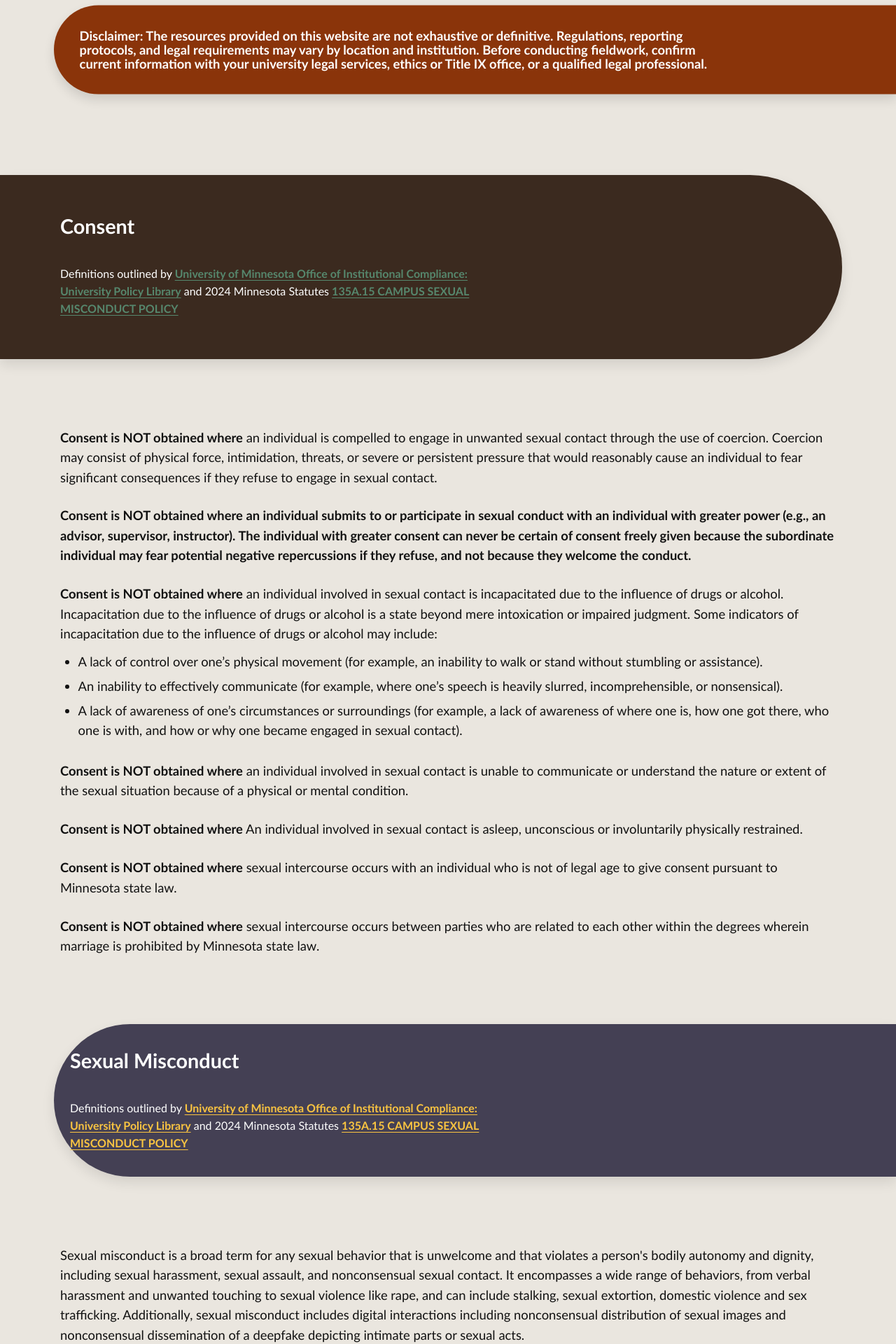
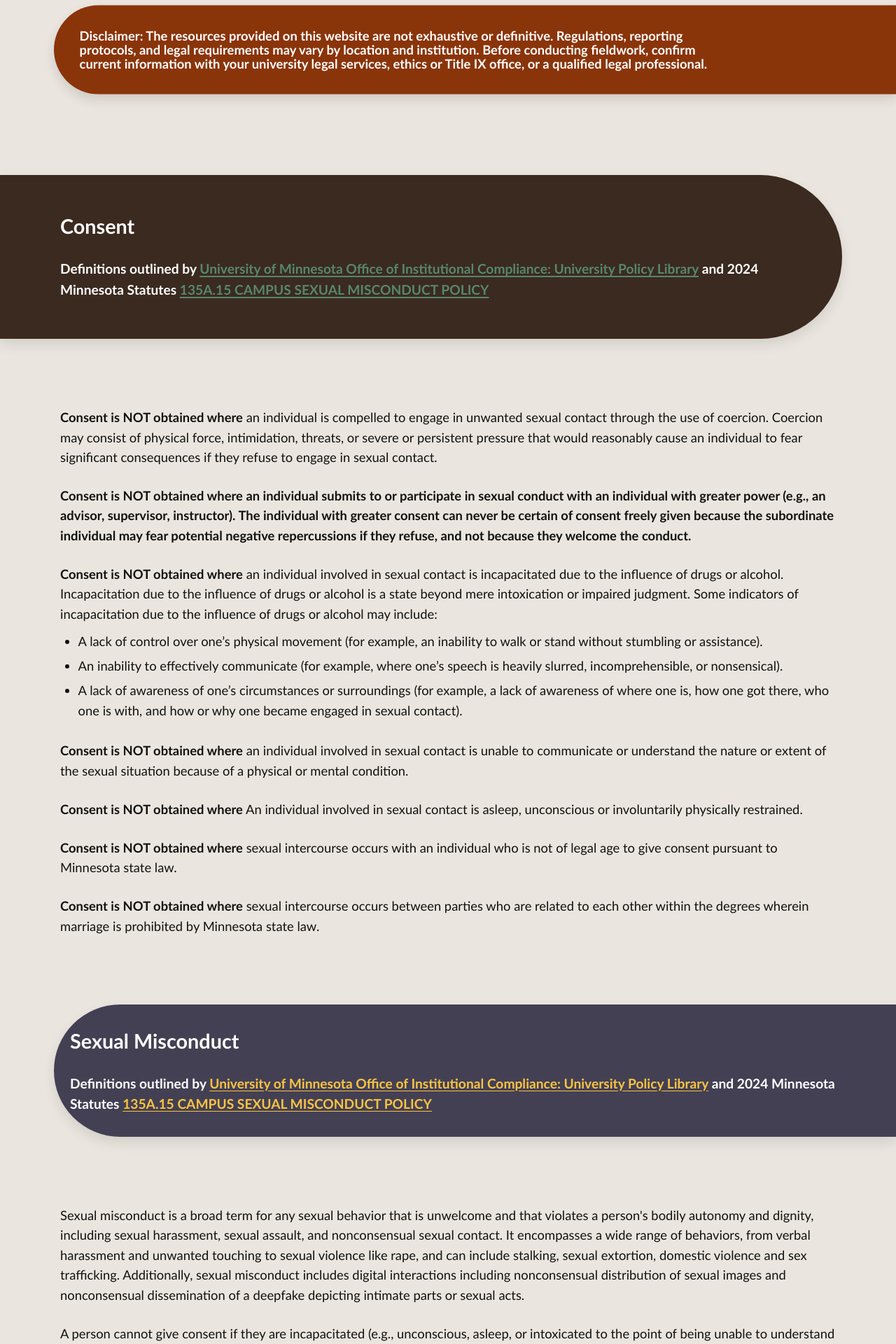
Before and after one commit to AnthroSafetyWarrior/GoldenTrowelProject, a Jekyll site: the page built from _pages/definitions.html, in a window 1280 px wide. Shown: the part 1130-3050 px from the top of the page at 70% size. Built offline with Jekyll 4.4.1, drawn with Linux system fonts in a browser that asks for light colours.

Commit message:
updating name

```diff
--- a/_pages/definitions.html
+++ b/_pages/definitions.html
@@ -70,7 +70,7 @@
 <section class="pillband pill--soil pill--clip-left pill--tight">
  <div class="section">
 <h2>Consent</h2>
-<p class="lede-note" style="margin-top:.8rem; font-size:1em;">Definitions outlined by <strong><a href "https://policy.umn.edu/opportunity/sexharassassault#:~:text=by%20this%20policy.-,Relationship%20violence,-Relationship%20violence%20is" target="_blank" rel="noopener noreferrer">University of Minnesota Office of Institutional Compliance: University Policy Library</a></strong> and 2024 Minnesota Statutes <strong><a href "https://www.revisor.mn.gov/statutes/cite/135A.15s" target="_blank" rel="noopener noreferrer">135A.15 CAMPUS SEXUAL MISCONDUCT POLICY</a></strong></p>
+<p class="lede">Definitions outlined by <strong><a href "https://policy.umn.edu/opportunity/sexharassassault#:~:text=by%20this%20policy.-,Relationship%20violence,-Relationship%20violence%20is" target="_blank" rel="noopener noreferrer">University of Minnesota Office of Institutional Compliance: University Policy Library</a></strong> and 2024 Minnesota Statutes <strong><a href "https://www.revisor.mn.gov/statutes/cite/135A.15s" target="_blank" rel="noopener noreferrer">135A.15 CAMPUS SEXUAL MISCONDUCT POLICY</a></strong></p>
 </div>
 </section>
 
@@ -103,7 +103,7 @@
 <section class="pillband pill--slate pill--clip-right pill--tight">
  <div class="section">
 <h2>Sexual Misconduct</h2>
-<p class="lede-note" style="margin-top:.8rem; font-size:1em;">Definitions outlined by <strong><a href "https://policy.umn.edu/opportunity/sexharassassault#:~:text=by%20this%20policy.-,Relationship%20violence,-Relationship%20violence%20is" target="_blank" rel="noopener noreferrer">University of Minnesota Office of Institutional Compliance: University Policy Library</a></strong> and 2024 Minnesota Statutes <strong><a href "https://www.revisor.mn.gov/statutes/cite/135A.15s" target="_blank" rel="noopener noreferrer">135A.15 CAMPUS SEXUAL MISCONDUCT POLICY</a></strong></p>
+<p class="lede">Definitions outlined by <strong><a href "https://policy.umn.edu/opportunity/sexharassassault#:~:text=by%20this%20policy.-,Relationship%20violence,-Relationship%20violence%20is" target="_blank" rel="noopener noreferrer">University of Minnesota Office of Institutional Compliance: University Policy Library</a></strong> and 2024 Minnesota Statutes <strong><a href "https://www.revisor.mn.gov/statutes/cite/135A.15s" target="_blank" rel="noopener noreferrer">135A.15 CAMPUS SEXUAL MISCONDUCT POLICY</a></strong></p>
 </div>
 </section>
 
@@ -121,7 +121,7 @@
 <section class="pillband pill--sage pill--clip-left pill--tight">
  <div class="section">
 <h2>Sexual Harassment</h2>
-<p class="lede-note" style="margin-top:.8rem; font-size:1em;">Definitions outlined by <strong><a href "https://policy.umn.edu/opportunity/sexharassassault#:~:text=by%20this%20policy.-,Relationship%20violence,-Relationship%20violence%20is" target="_blank" rel="noopener noreferrer">University of Minnesota Office of Institutional Compliance: University Policy Library</a></strong> and 2024 Minnesota Statutes <strong><a href "https://www.revisor.mn.gov/statutes/cite/135A.15s" target="_blank" rel="noopener noreferrer">135A.15 CAMPUS SEXUAL MISCONDUCT POLICY</a></strong></p>
+<p class="lede">Definitions outlined by <strong><a href "https://policy.umn.edu/opportunity/sexharassassault#:~:text=by%20this%20policy.-,Relationship%20violence,-Relationship%20violence%20is" target="_blank" rel="noopener noreferrer">University of Minnesota Office of Institutional Compliance: University Policy Library</a></strong> and 2024 Minnesota Statutes <strong><a href "https://www.revisor.mn.gov/statutes/cite/135A.15s" target="_blank" rel="noopener noreferrer">135A.15 CAMPUS SEXUAL MISCONDUCT POLICY</a></strong></p>
 </div>
 </section>
 
@@ -171,7 +171,7 @@
 <section class="pillband pill--orange pill--clip-right pill--tight">
  <div class="section">
 <h2>Sexual Assault</h2>
-<p class="lede-note" style="margin-top:.8rem; font-size:1em;">Definitions outlined by <strong><a href "https://policy.umn.edu/opportunity/sexharassassault#:~:text=by%20this%20policy.-,Relationship%20violence,-Relationship%20violence%20is" target="_blank" rel="noopener noreferrer">University of Minnesota Office of Institutional Compliance: University Policy Library</a></strong> and 2024 Minnesota Statutes <strong><a href "https://www.revisor.mn.gov/statutes/cite/135A.15s" target="_blank" rel="noopener noreferrer">135A.15 CAMPUS SEXUAL MISCONDUCT POLICY</a></strong></p>
+<p class="lede">Definitions outlined by <strong><a href "https://policy.umn.edu/opportunity/sexharassassault#:~:text=by%20this%20policy.-,Relationship%20violence,-Relationship%20violence%20is" target="_blank" rel="noopener noreferrer">University of Minnesota Office of Institutional Compliance: University Policy Library</a></strong> and 2024 Minnesota Statutes <strong><a href "https://www.revisor.mn.gov/statutes/cite/135A.15s" target="_blank" rel="noopener noreferrer">135A.15 CAMPUS SEXUAL MISCONDUCT POLICY</a></strong></p>
 </div>
 </section>
 
@@ -200,7 +200,7 @@
 <section class="pillband pill--soil pill--clip-left pill--tight">
  <div class="section">
 <h2>Coercion</h2>
-<p class="lede-note" style="margin-top:.8rem; font-size:1em;">Definitions outlined by <strong><a href "https://policy.umn.edu/opportunity/sexharassassault#:~:text=by%20this%20policy.-,Relationship%20violence,-Relationship%20violence%20is" target="_blank" rel="noopener noreferrer">University of Minnesota Office of Institutional Compliance: University Policy Library</a></strong> and 2024 Minnesota Statutes <strong><a href "https://www.revisor.mn.gov/statutes/cite/135A.15s" target="_blank" rel="noopener noreferrer">135A.15 CAMPUS SEXUAL MISCONDUCT POLICY</a></strong></p>
+<p class="lede">Definitions outlined by <strong><a href "https://policy.umn.edu/opportunity/sexharassassault#:~:text=by%20this%20policy.-,Relationship%20violence,-Relationship%20violence%20is" target="_blank" rel="noopener noreferrer">University of Minnesota Office of Institutional Compliance: University Policy Library</a></strong> and 2024 Minnesota Statutes <strong><a href "https://www.revisor.mn.gov/statutes/cite/135A.15s" target="_blank" rel="noopener noreferrer">135A.15 CAMPUS SEXUAL MISCONDUCT POLICY</a></strong></p>
 </div>
 </section>
 
@@ -216,7 +216,7 @@
 <section class="pillband pill--slate pill--clip-right pill--tight">
  <div class="section">
 <h2>Stalking</h2>
-<p class="lede-note" style="margin-top:.8rem; font-size:1em;">Definitions outlined by <strong><a href "https://policy.umn.edu/opportunity/sexharassassault#:~:text=by%20this%20policy.-,Relationship%20violence,-Relationship%20violence%20is" target="_blank" rel="noopener noreferrer">University of Minnesota Office of Institutional Compliance: University Policy Library</a></strong> and 2024 Minnesota Statutes <strong><a href "https://www.revisor.mn.gov/statutes/cite/135A.15s" target="_blank" rel="noopener noreferrer">135A.15 CAMPUS SEXUAL MISCONDUCT POLICY</a></strong></p>
+<p class="lede">Definitions outlined by <strong><a href "https://policy.umn.edu/opportunity/sexharassassault#:~:text=by%20this%20policy.-,Relationship%20violence,-Relationship%20violence%20is" target="_blank" rel="noopener noreferrer">University of Minnesota Office of Institutional Compliance: University Policy Library</a></strong> and 2024 Minnesota Statutes <strong><a href "https://www.revisor.mn.gov/statutes/cite/135A.15s" target="_blank" rel="noopener noreferrer">135A.15 CAMPUS SEXUAL MISCONDUCT POLICY</a></strong></p>
 </div>
 </section>
 
@@ -233,7 +233,7 @@
 <section class="pillband pill--sage pill--clip-left pill--tight">
  <div class="section">
 <h2>Retaliation</h2>
-<p class="lede-note" style="margin-top:.8rem; font-size:1em;">Definitions outlined by <strong><a href "https://policy.umn.edu/opportunity/sexharassassault#:~:text=by%20this%20policy.-,Relationship%20violence,-Relationship%20violence%20is" target="_blank" rel="noopener noreferrer">University of Minnesota Office of Institutional Compliance: University Policy Library</a></strong> and 2024 Minnesota Statutes <strong><a href "https://www.revisor.mn.gov/statutes/cite/135A.15s" target="_blank" rel="noopener noreferrer">135A.15 CAMPUS SEXUAL MISCONDUCT POLICY</a></strong></p>
+<p class="lede">Definitions outlined by <strong><a href "https://policy.umn.edu/opportunity/sexharassassault#:~:text=by%20this%20policy.-,Relationship%20violence,-Relationship%20violence%20is" target="_blank" rel="noopener noreferrer">University of Minnesota Office of Institutional Compliance: University Policy Library</a></strong> and 2024 Minnesota Statutes <strong><a href "https://www.revisor.mn.gov/statutes/cite/135A.15s" target="_blank" rel="noopener noreferrer">135A.15 CAMPUS SEXUAL MISCONDUCT POLICY</a></strong></p>
 </div>
 </section>
 
```
